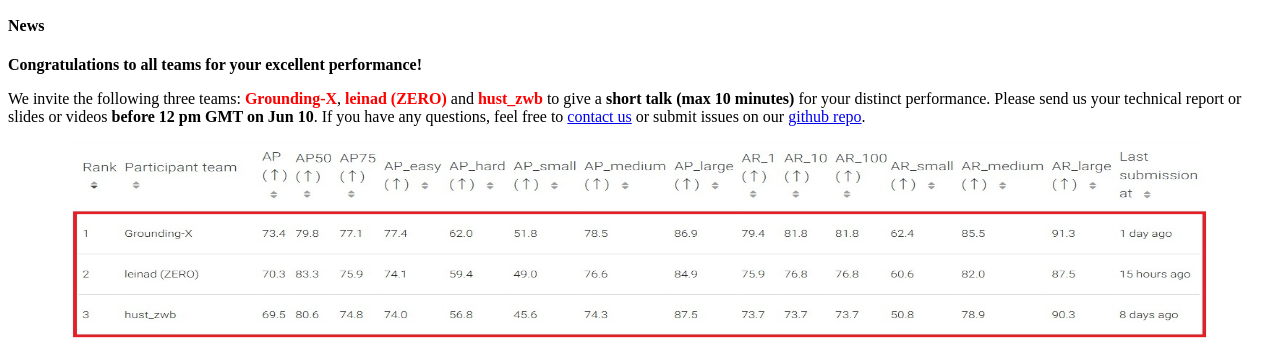
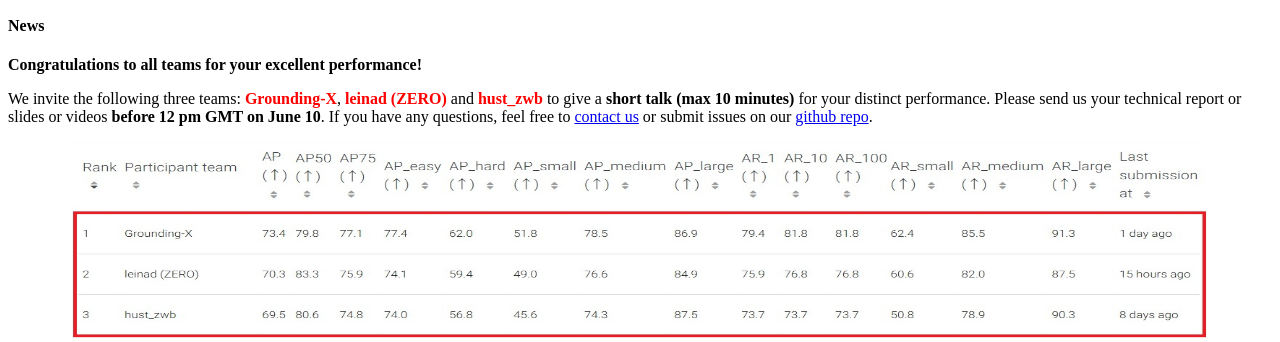
Before and after one commit to shenqq377/InsDetChallenge_CVPR2025, a Python web app: template templates/description.html in a window 1280 px wide. Shown: the part 1152-1494 px from the top of the page. Run offline with Jinja, Linux system fonts and the light colour scheme; the template is opened without the code that fills it, so the values that code supplies are empty.

Commit message:
Update description.html

```diff
--- a/templates/description.html
+++ b/templates/description.html
@@ -19,7 +19,7 @@
 </ul>
 <h4>News</h4>
 <p><b>Congratulations to all teams for your excellent performance!</b></p>
-<p>We invite the following three teams: <b><span style="color:red;">Grounding-X</span></b>, <b><span style="color:red;">leinad (ZERO)</span></b> and <b><span style="color:red;">hust_zwb</span></b> to give a <b>short talk (max 10 minutes)</b> for your distinct performance. Please send us your technical report or slides or videos <b>before 12 pm GMT on Jun 10</b>. If you have any questions, feel free to <a href="mailto:shenqq377@gmail.com">contact us</a> or submit issues on our <a href="https://github.com/shenqq377/instance_detection_challenge">github repo</a>.</p>
+<p>We invite the following three teams: <b><span style="color:red;">Grounding-X</span></b>, <b><span style="color:red;">leinad (ZERO)</span></b> and <b><span style="color:red;">hust_zwb</span></b> to give a <b>short talk (max 10 minutes)</b> for your distinct performance. Please send us your technical report or slides or videos <b>before 12 pm GMT on June 10</b>. If you have any questions, feel free to <a href="mailto:shenqq377@gmail.com">contact us</a> or submit issues on our <a href="https://github.com/shenqq377/instance_detection_challenge">github repo</a>.</p>
 <center>
   <img src="https://raw.githubusercontent.com/shenqq377/InsDetChallenge_CVPR2025/refs/heads/challenge/templates/Leaderboard_CVPR2025_small.jpg" width="90%" height="90%">
 </center>
```
